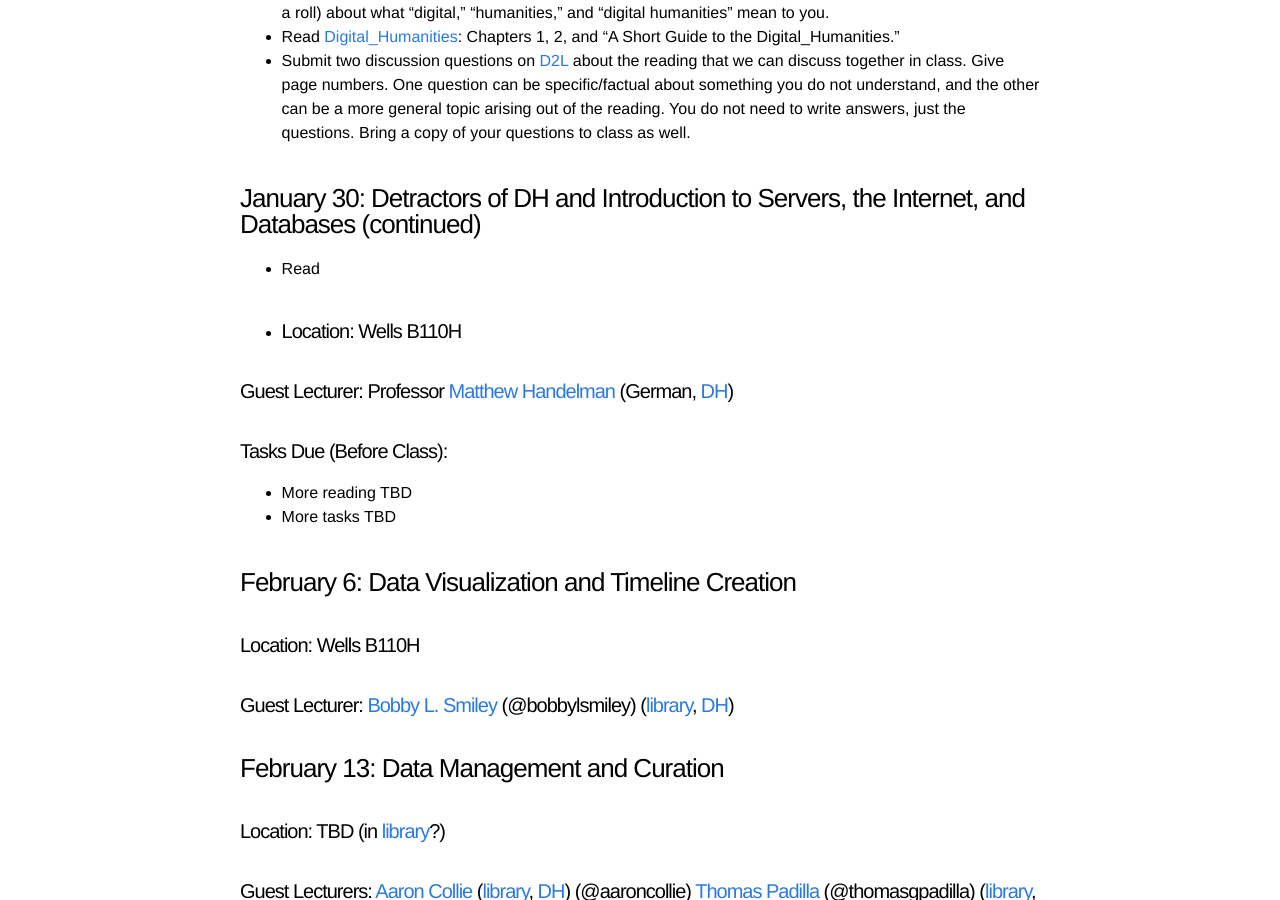
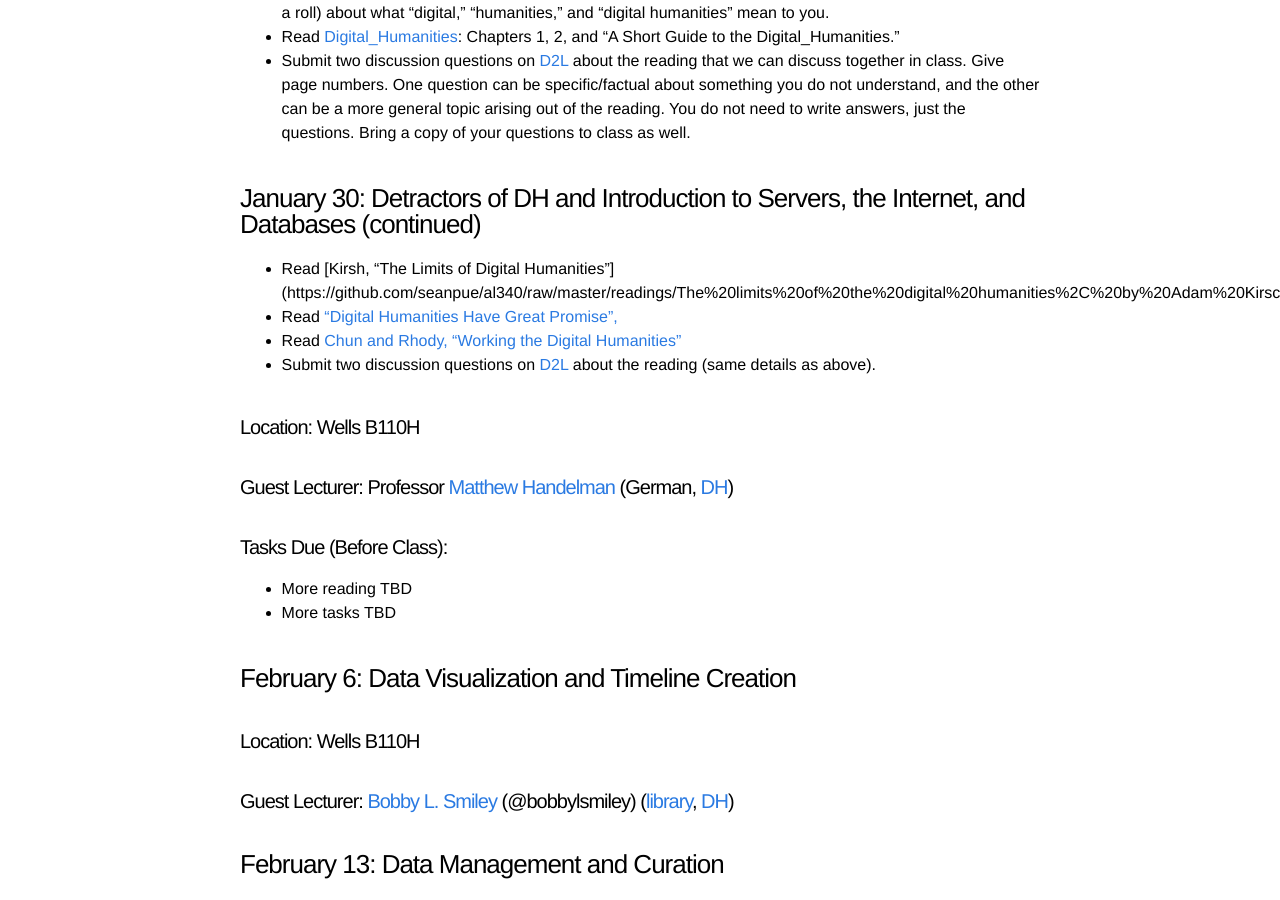
Before and after one commit to seanpue/al340, a Jekyll site: the page built from syllabus.md, in a window 1280 px wide and 900 px high, scrolled down 1059 px. Built offline with Jekyll 4.4.1, drawn with Linux system fonts in a browser that asks for light colours.

Commit message:
added readings

```diff
--- a/syllabus.md
+++ b/syllabus.md
@@ -37,8 +37,11 @@ This syllabus *will change* throughout the semester, so please check back. It wa
 
 ### January 30: Detractors of DH and Introduction to Servers, the Internet, and Databases (continued)
 
-* Read
-*
+* Read [Kirsh, "The Limits of Digital Humanities"] (https://github.com/seanpue/al340/raw/master/readings/The%20limits%20of%20the%20digital%20humanities%2C%20by%20Adam%20Kirsch%20%7C%20The%20New%20Republic.pdf)
+* Read ["Digital Humanities Have Great Promise", ](https://github.com/seanpue/al340/raw/master/readings/Digital%20Humanities%20Have%20Immense%20Promise-%20Response%20to%20Adam%20Kirsh.pdf)
+* Read [Chun and Rhody, "Working the Digital Humanities"](https://github.com/seanpue/al340/raw/master/readings/differences-2014-intro.pdf)
+* Submit two discussion questions on [D2L] about the reading (same details as above).
+
 #### Location: Wells B110H
 
 #### Guest Lecturer: Professor [Matthew Handelman] (German, [DH])
```
